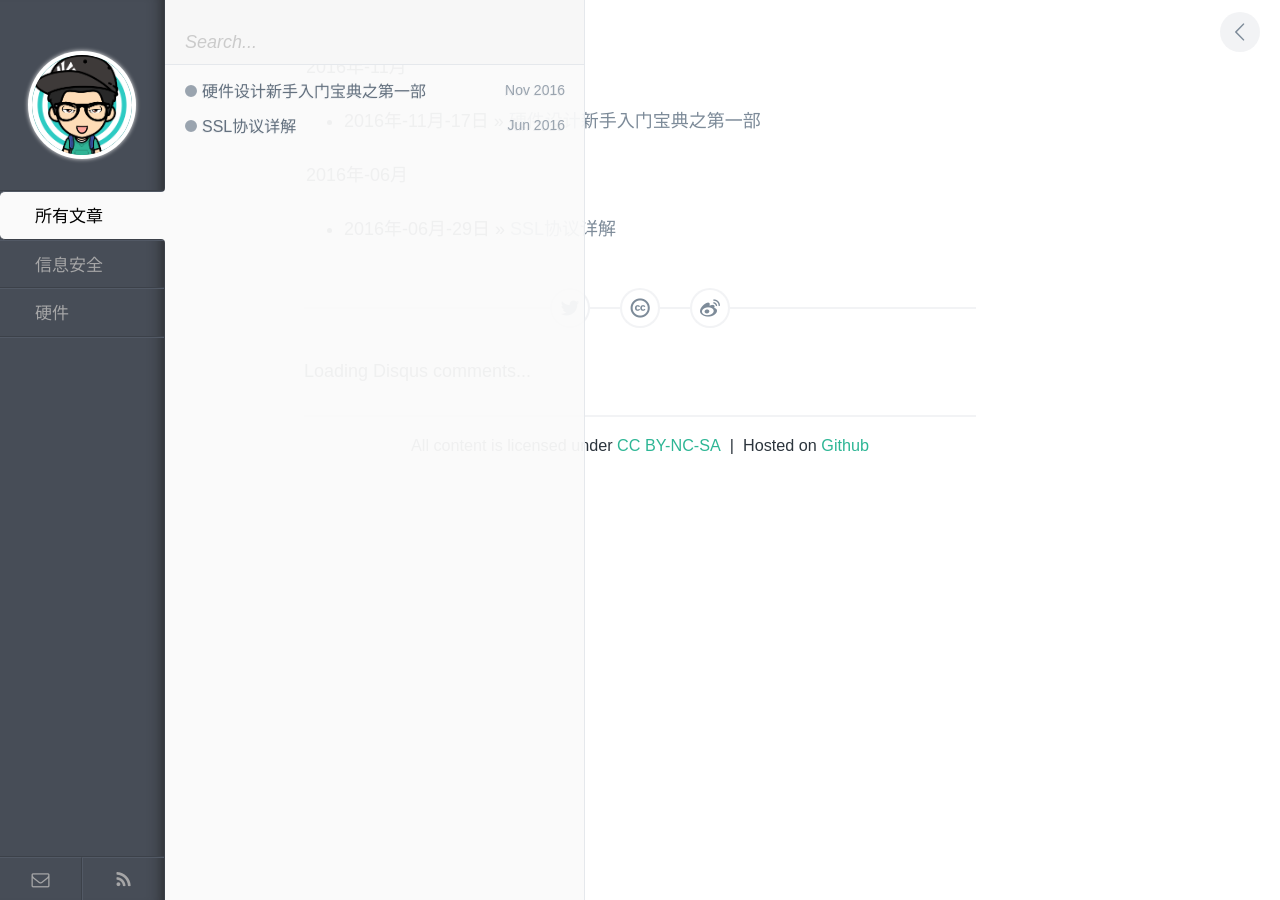
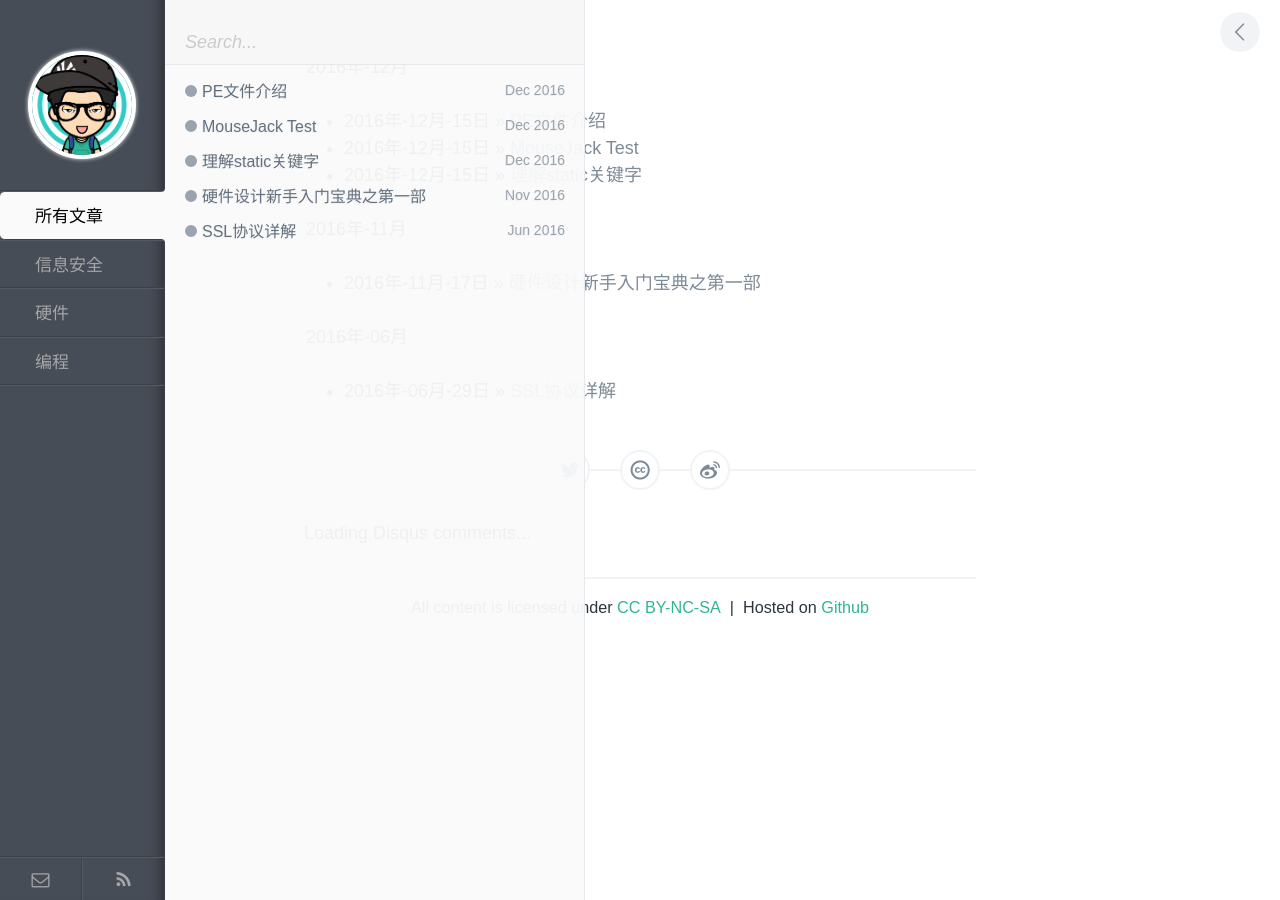
Before and after one commit to gaochengsi/doc, a Jekyll site: the page built from pages/archive.html, in a window 1280 px wide. Built offline with Jekyll 4.4.1, drawn with Linux system fonts in a browser that asks for light colours; comment, search, counter and statistics services are not loaded.

Commit message:
modified:   _config.yml 	renamed:    _posts/hardware/2016-11-17-rudiments-of-hardware.md -> _posts/hardware/2016-11-17-rudiments-of-hardware_one.md 	new file:   _posts/programme/2016-12-15-understand-keyword-static.md 	new file:   _posts/security/2016-12-15-MouseJack.md 	new file:   _posts/security/2016-12-15-introduction-to-PE.md

```diff
--- a/_config.yml
+++ b/_config.yml
@@ -8,8 +8,7 @@ kramdown:
 # 作者信息
   author: chengsi
   name: chengsi
-  #email: support@radxa.com
-  #weibo: weibo.com/radxa
+  email: gaochengsiwork@gmail.com
   github: http://github.com/gaochengsi
 
 # 站点信息
@@ -22,8 +21,8 @@ rss_url: /pages/atom.xml
 avatar: /public/img/face.png
 favicon: /public/img/face.png
 # google analytics 设置
-#ga:
-  #id: UA-54767140-1
+ga:
+  id: UA-89021135-1
 
 
 # disqus 设置
--- /dev/null
+++ b/_posts/programme/2016-12-15-understand-keyword-static.md
@@ -0,0 +1,8 @@
+---
+layout: post
+title: 理解static关键字
+category: 编程
+tags: 编程，静态
+description: 理解static关键字在编程中的作用。
+---
+>整理static关键字在不同编程语言中的用途
--- /dev/null
+++ b/_posts/security/2016-12-15-introduction-to-PE.md
@@ -0,0 +1,7 @@
+---
+layout: post
+title: PE文件介绍
+category: 信息安全
+tags: PE，文件
+description: PE文件介绍
+---
```
Also changed, not shown: _posts/security/2016-12-15-MouseJack.md (added, +7 -0 lines), _posts/hardware/2016-11-17-rudiments-of-hardware_one.md (renamed from _posts/hardware/2016-11-17-rudiments-of-hardware.md).
